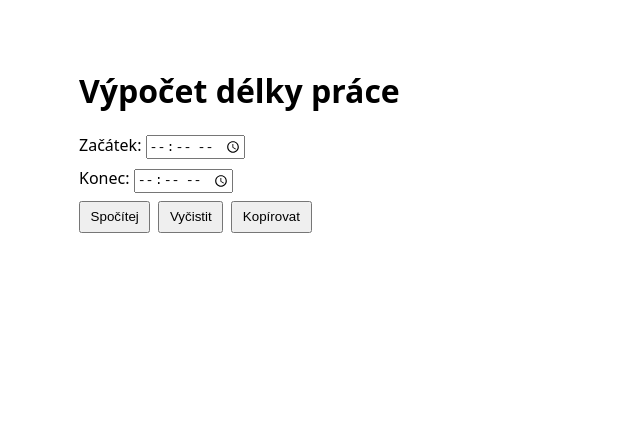
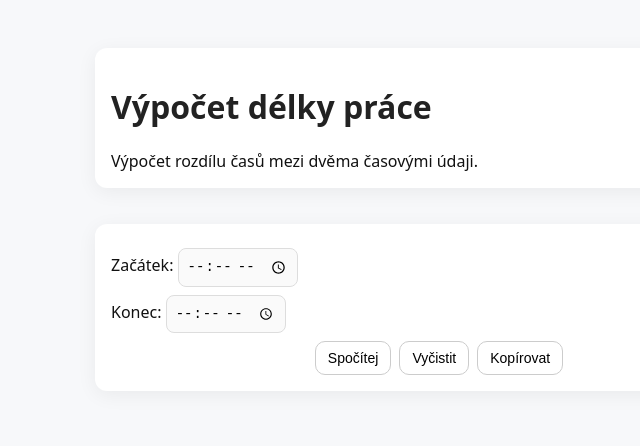
Before and after one commit to elPytel/web-tools, a website: page src/worked_hours.html in a window 1280 px wide. Shown: the whole page, without its empty margins (201-841 px from the left). Drawn offline with Linux system fonts and the light colour scheme; files whose address does not match are found by name.

Commit message:
update vzhledu

```diff
--- a/src/worked_hours.html
+++ b/src/worked_hours.html
@@ -5,33 +5,53 @@
     <meta charset="utf-8">
     <meta name="viewport" content="width=device-width,initial-scale=1">
     <title>Výpočet rozdílu časů</title>
+
+    <link rel="stylesheet" href="./css/style.css">
     <style>
         body { font-family: system-ui, -apple-system, "Segoe UI", Roboto, Arial; max-width: 720px; margin: 2rem auto; padding: 1rem; }
         label { display: block; margin: 0.5rem 0; }
-        .controls { display: flex; gap: 0.5rem; margin-top: 0.5rem; }
-        button { padding: 0.4rem 0.6rem; }
         #result { font-weight: 600; margin-top: 1rem; }
         .small { color: #555; font-size: 0.9rem; }
+        /* Lokální přepis: na této stránce nechceme, aby byly inputy napříč celé šířky
+           (globální style nastavují input { width:100% }). Přepíšeme na auto/min-width. */
+        .app input[type="time"],
+        .app input[type="date"],
+        .app input[type="number"],
+        .app input[type="text"],
+        .app select {
+            width: auto;
+            min-width: 120px;
+            display: inline-block;
+        }
     </style>
 </head>
 
 <body>
+    <div class="app">
+        <div class="card">
             <h1>Výpočet délky práce</h1>
+            <div class="muted">
+                Výpočet rozdílu časů mezi dvěma časovými údaji.
+            </div>
+        </div>
 
+        <div class="card">
             <form id="timeForm">
                 <label>Začátek: <input type="time" id="start" required></label>
                 <label>Konec: <input type="time" id="end" required></label>
-        <div class="controls">
+                <div style="display:flex;gap:8px;justify-content:center;flex-wrap:wrap">
                     <button type="submit">Spočítej</button>
                     <button type="button" id="clear">Vyčistit</button>
                     <button type="button" id="copy" title="Kopírovat výsledek do schránky">Kopírovat</button>
                 </div>
             </form>
+        </div>
+    </div>
 
     <p id="result" aria-live="polite"></p>
 
     <script type="module">
-        import { computeDiff } from './src/timecalc.js';
+    import { computeDiff } from './js/timecalc.js';
 
         // Použijeme event listenery místo inline atributu
         document.getElementById('timeForm').addEventListener('submit', (e) => {
```
Lines whose indentation alone changed are shown as unchanged.
